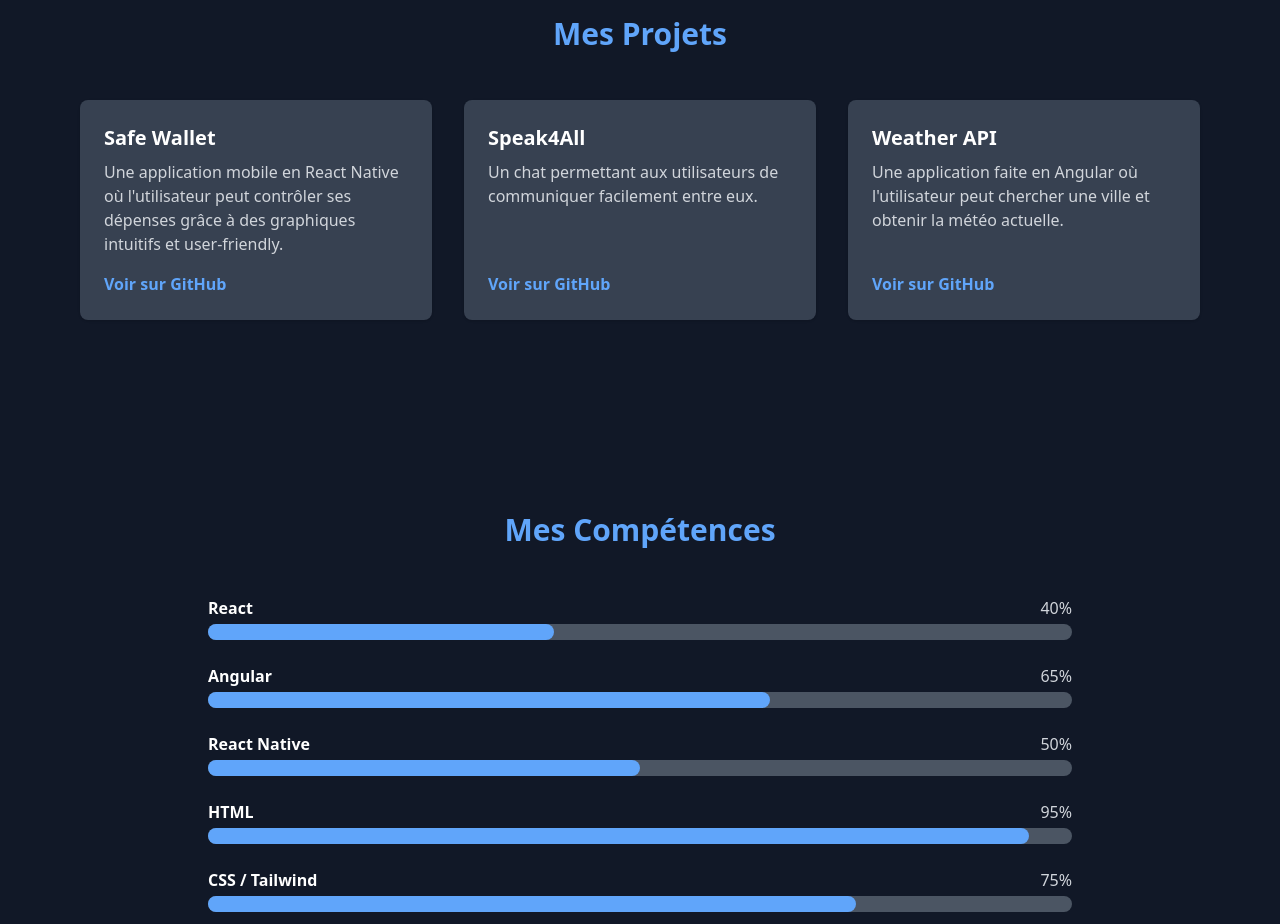
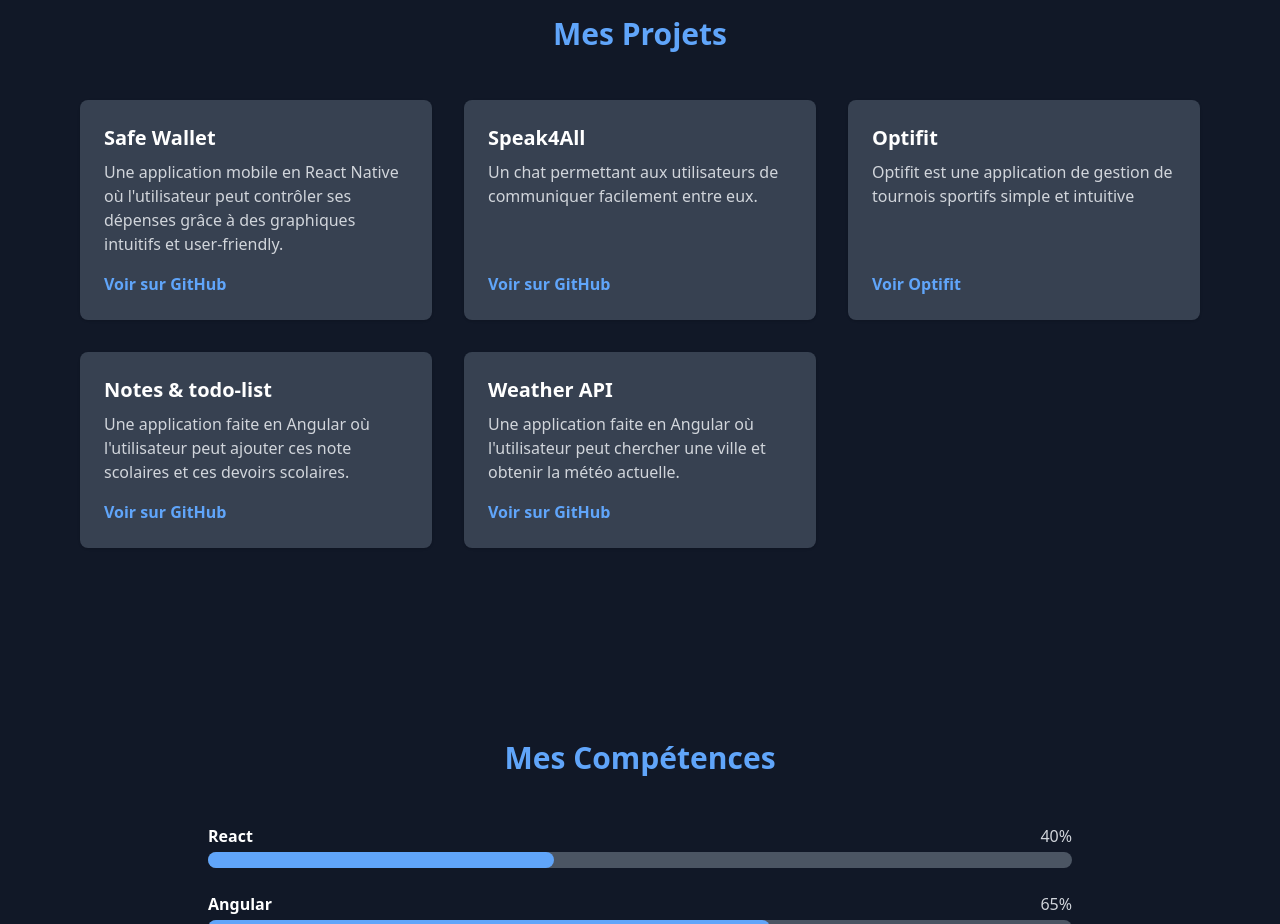
Before and after one commit to josegcpedro/portfolio, a plain HTML site: page public/index.html in a window 1280 px wide. Shown: the part 880-1804 px from the top of the page. Drawn offline with nearby package versions, Linux system fonts and the light colour scheme.

Commit message:
feat: add more projects

```diff
--- a/public/index.html
+++ b/public/index.html
@@ -11,7 +11,6 @@
 
 <body class="bg-gray-900 text-gray-100 font-sans">
 
-    <!-- HEADER / NAV (visible uniquement sur sm+) -->
     <header class="fixed w-full bg-gray-800/80 backdrop-blur-md z-50">
         <nav class="max-w-6xl mx-auto p-4 hidden sm:flex justify-center items-center">
             <ul class="flex gap-12 text-center">
@@ -79,6 +78,26 @@
             <div
                 class="bg-gray-700 p-6 rounded-lg shadow hover:scale-105 transition-transform flex flex-col justify-between w-full h-full">
                 <div>
+                    <h3 class="text-xl font-semibold mb-2 text-white">Optifit</h3>
+                    <p class="text-gray-300 mb-4">Optifit est une application de gestion de tournois sportifs simple et
+                        intuitive</p>
+                </div>
+                <a href="https://www.optifit.app/" target="_blank"
+                    class="text-blue-400 font-bold hover:underline mt-auto">Voir Optifit</a>
+            </div>
+            <div
+                class="bg-gray-700 p-6 rounded-lg shadow hover:scale-105 transition-transform flex flex-col justify-between w-full h-full">
+                <div>
+                    <h3 class="text-xl font-semibold mb-2 text-white">Notes & todo-list</h3>
+                    <p class="text-gray-300 mb-4">Une application faite en Angular où l'utilisateur peut ajouter ces
+                        note scolaires et ces devoirs scolaires.</p>
+                </div>
+                <a href="https://github.com/josegcpedro/TodoListAndGrades" target="_blank"
+                    class="text-blue-400 font-bold hover:underline mt-auto">Voir sur GitHub</a>
+            </div>
+            <div
+                class="bg-gray-700 p-6 rounded-lg shadow hover:scale-105 transition-transform flex flex-col justify-between w-full h-full">
+                <div>
                     <h3 class="text-xl font-semibold mb-2 text-white">Weather API</h3>
                     <p class="text-gray-300 mb-4">Une application faite en Angular où l'utilisateur peut chercher une
                         ville et obtenir la météo actuelle.</p>
@@ -90,7 +109,6 @@
     </section>
 
 
-    <!-- SKILLS / LANGUAGES SECTION -->
     <section id="skills" class="py-24 bg-gray-900">
         <h2 class="text-3xl font-bold text-center text-blue-400 mb-12">Mes Compétences</h2>
         <div class="max-w-4xl mx-auto space-y-6 px-4 flex flex-col items-center md:items-start">
```
